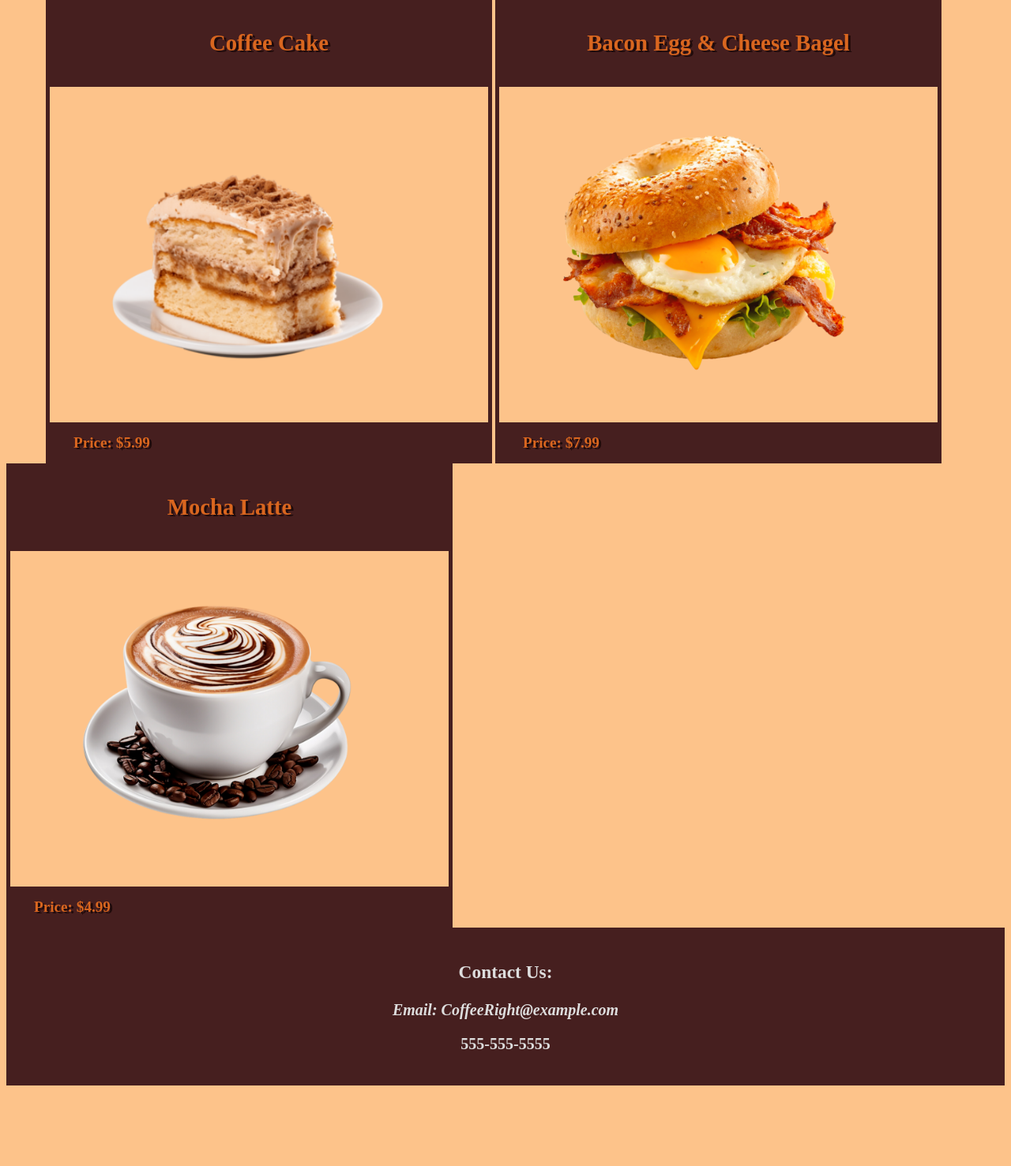
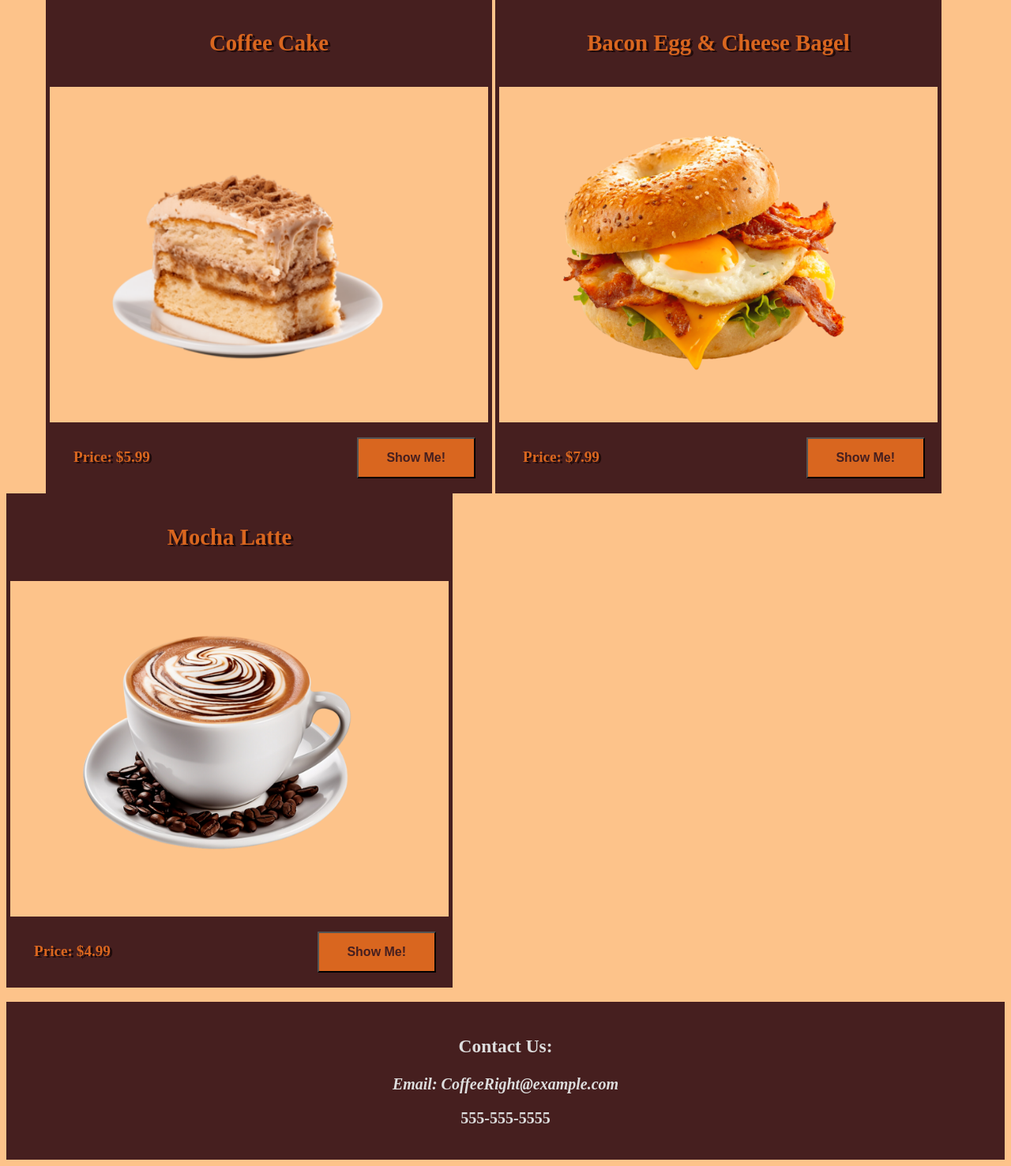
Before and after one commit to obertinelli/coffeeright, a Django app: page / in a window 1280 px wide; the page is wider, and only the part inside the window is pictured. Shown: the part 978-2455 px from the top of that part at 79% size. Before the commit the page ends 2353 px from the top of that part, so only its background shows below. Run offline with Django 4.2, Linux system fonts and the light colour scheme.

Commit message:
Fixed some slight formatting issues and updated comments!

```diff
--- a/shop/static/css/style.css
+++ b/shop/static/css/style.css
@@ -338,3 +338,23 @@ h4 {
 .clear-cart:hover {
    color: #461F1F;
 }
+
+
+.show_btn {
+    background-color: #D9661F;
+    color: #461F1F;
+    padding: 15px 32px;
+    text-align: center;
+    text-decoration: none;
+    display: inline-block;
+    font-size: 16px;
+    font-weight: bold;
+    margin: 4px 2px;
+    cursor: pointer;
+    width: 150px;
+}
+
+ /* Encompassed by above */
+.show_btn:hover {
+   color: #ddd;
+}
--- a/shop/templates/shop/home.html
+++ b/shop/templates/shop/home.html
@@ -44,42 +44,45 @@
 
 <div class="headertxt">Best Sellers:</div> <!-- text header -->
 
-<div class="menuitems">
-    <div class="inlineitems">
-        <div class="container">
-            <div class="header"><h2>Coffee Cake</h2></div>
-            <div class="menu">
-                <img src="{% static 'images/coffeeCake.png' %}" alt="Coffee Cake" class="foodimg1">
+<div class="menuitems"> <!-- div for menu items to appear -->
+    <div class="inlineitems"> <!-- div to format items -->
+
+        <div class="container"> <!-- contains individual item for formatting -->
+            <div class="header"><h2>Coffee Cake</h2></div> <!-- item name -->
+            <div class="menu"> <!--div for formatting image placement  -->
+                <img src="{% static 'images/coffeeCake.png' %}" alt="Coffee Cake" class="foodimg1"> <!-- shows item image -->
             </div>
-            <div class="price">
-                <h4>Price: $5.99</h4>
-
+            <div class="price"> <!-- div for price and add to cart button formatting -->
+                <h4>Price: $5.99</h4> <!-- price text -->
+                <button class="show_btn" onclick="location.href='{% url 'food' %}'">Show Me!</button> <!-- button takes you to item's menu page -->
             </div>
         </div>
 
-        <div class="container">
-            <div class="header"><h2>Bacon Egg & Cheese Bagel</h2></div>
-            <div class="menu">
-                <img src="{% static 'images/becbagel.png' %}" alt="Bacon Egg & Cheese Bagel" class="foodimg1">
+        <div class="container"> <!-- contains individual item for formatting -->
+            <div class="header"><h2>Bacon Egg & Cheese Bagel</h2></div> <!-- item name -->
+            <div class="menu"> <!--div for formatting image placement  -->
+                <img src="{% static 'images/becbagel.png' %}" alt="Bacon Egg & Cheese Bagel" class="foodimg1"> <!-- shows item image -->
             </div>
-            <div class="price">
-                <h4>Price: $7.99</h4>
-
+            <div class="price"> <!-- div for price and add to cart button formatting -->
+                <h4>Price: $7.99</h4> <!-- price text -->
+                <button class="show_btn" onclick="location.href='{% url 'food' %}'">Show Me!</button> <!-- button takes you to item's menu page -->
             </div>
         </div>
 
-        <div class="container">
-            <div class="header"><h2>Mocha Latte</h2></div>
-            <div class="menu">
-                <img src="{% static 'images/mochaLatte.png' %}" alt="Mocha Latte" class="foodimg1">
+        <div class="container"> <!-- contains individual item for formatting -->
+            <div class="header"><h2>Mocha Latte</h2></div> <!-- item name -->
+            <div class="menu"> <!--div for formatting image placement  -->
+                <img src="{% static 'images/mochaLatte.png' %}" alt="Mocha Latte" class="foodimg1"> <!-- shows item image -->
             </div>
-            <div class="price">
-                <h4>Price: $4.99</h4>
-
+            <div class="price"> <!-- div for price and add to cart button formatting -->
+                <h4>Price: $4.99</h4> <!-- price text -->
+                <button class="show_btn" onclick="location.href='{% url 'hot_drinks' %}'">Show Me!</button> <!-- button takes you to item's menu page -->
             </div>
         </div>
     </div>
 </div>
+
+ <br><br>
 
 <footer> <!-- bottom page contact info banner -->
     <h3>Contact Us:</h3>
```
